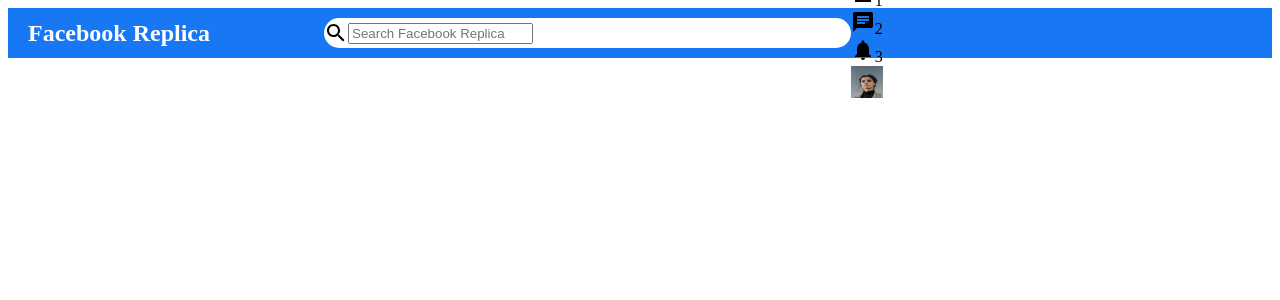
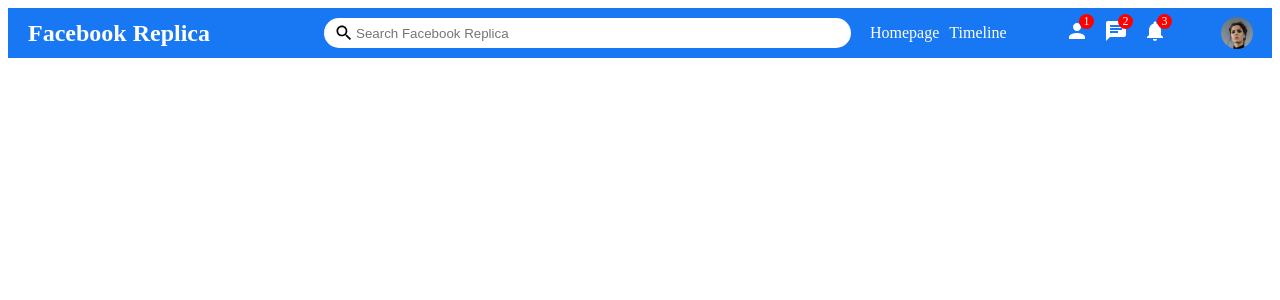
Before and after one commit to ckats123/fb-replica, a React (Create React App) app: page / in a window 1280 px wide. Shown: the top 300 px of the page. Built offline with nearby package versions, Linux system fonts and the light colour scheme.

Commit message:
incorporate topbar

```diff
--- a/src/components/topbar/Topbar.jsx
+++ b/src/components/topbar/Topbar.jsx
@@ -14,7 +14,7 @@
       </div>
       <div className="topbarCenter">
         <div className="searchbar">
-          <SearchIcon />
+          <SearchIcon className="searchIcon" />
           <input
             placeholder="Search Facebook Replica"
             className="searchInput"
--- a/src/components/topbar/topbar.css
+++ b/src/components/topbar/topbar.css
@@ -9,26 +9,23 @@
   /* container sticks to top 0 of the page( position and top) ; */
 }
 
-
 /* FLEX
 
 container is divided into 12 parts and topbarLeft takes 3 parts, topbarCenter takes 5 parts and topbarRight takes 4 parts; via flex property. */
 
 .topbarLeft {
   flex: 3;
-
 }
-.logo{
-font-size: 24px;
-margin-left: 20px;
-font-weight: bold;
-color: white;
-cursor: pointer;
+.logo {
+  font-size: 24px;
+  margin-left: 20px;
+  font-weight: bold;
+  color: white;
+  cursor: pointer;
 }
 
 .topbarCenter {
   flex: 5;
-
 }
 
 .searchbar {
@@ -40,17 +37,64 @@
   align-items: center;
 }
 
+.searchIcon {
+  font-size: 20px !important;
+  margin-left: 10px;
+}
 
+.searchInput {
+  border: none;
+  width: 70%;
+}
+
+/* In CSS, :focus is a pseudo-class used to apply styles to an element when it has focus. An element typically receives focus when a user interacts with it, such as by clicking on it, tapping it (on touch devices), or navigating to it using the keyboard (usually with the Tab key). */
+.searchInput:focus {
+  outline: none;
+}
 
 .topbarRight {
   flex: 4;
-
+  display: flex;
+  align-items: center;
+  justify-content: space-around;
+  color: white;
 }
 
+.topbarLink {
+  margin-right: 10px;
+  font-style: 14px;
+  cursor: pointer;
+}
+
+.topbarIcons {
+  display: flex;
+}
+
+.topbarIconItem {
+  margin-right: 15px;
+  cursor: pointer;
+  position: relative;
+}
+
+.topbarIconBadge {
+  width: 15px;
+  height: 15px;
+  background-color: red;
+  border-radius: 50%;
+  color: white;
+  position: absolute;
+  top: -5px;
+  right: -5px;
+  display: flex;
+  align-items: center;
+  justify-content: center;
+  font-size: 12px;
+}
 
 .topbarImg {
   width: 32px;
   height: 32px;
-
-
+  border-radius: 50%;
+  object-fit: cover;
+  cursor: pointer;
 }
```
